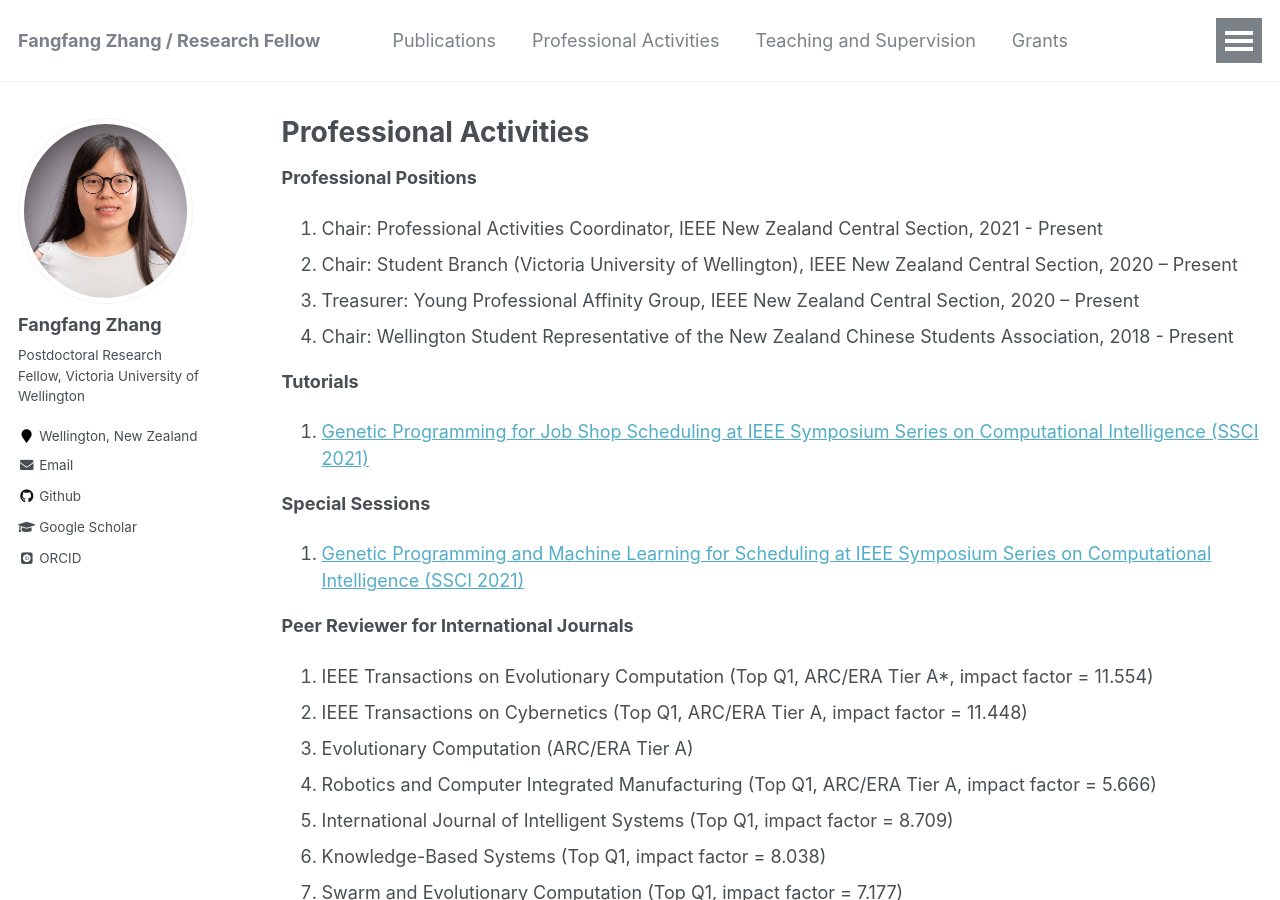
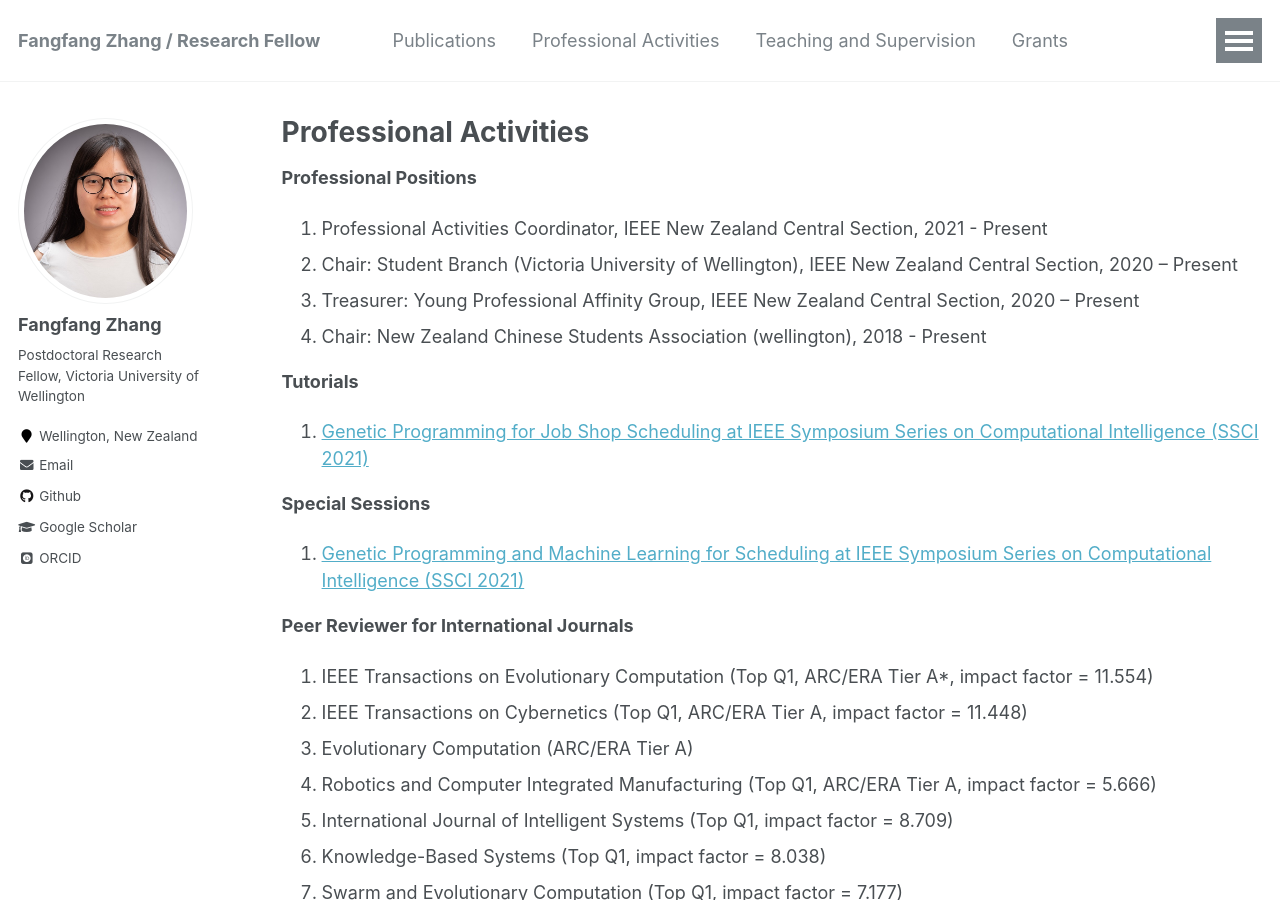
Before and after one commit to fangfang-zhang/fangfang-zhang.github.io, a Jekyll site: the page built from _pages/professional-activities.md, in a window 1280 px wide and 900 px high. Built offline with Jekyll 4.4.1, drawn with Linux system fonts in a browser that asks for light colours; some web fonts are replaced.

Commit message:
activities

```diff
--- a/_pages/professional-activities.md
+++ b/_pages/professional-activities.md
@@ -7,10 +7,10 @@ ul li { padding: 5px 0px; }
 ---
 **Professional Positions**
 <ol>
-<li> Chair: Professional Activities Coordinator, IEEE New Zealand Central Section, 2021 - Present </li>
+<li> Professional Activities Coordinator, IEEE New Zealand Central Section, 2021 - Present </li>
 <li> Chair: Student Branch (Victoria University of Wellington), IEEE New Zealand Central Section, 2020 – Present </li>
 <li> Treasurer: Young Professional Affinity Group, IEEE New Zealand Central Section, 2020 – Present </li>
-<li> Chair: Wellington Student Representative of the New Zealand Chinese Students Association, 2018 - Present </li>
+<li> Chair: New Zealand Chinese Students Association (wellington), 2018 - Present </li>
 </ol>
 
 **Tutorials**
```
